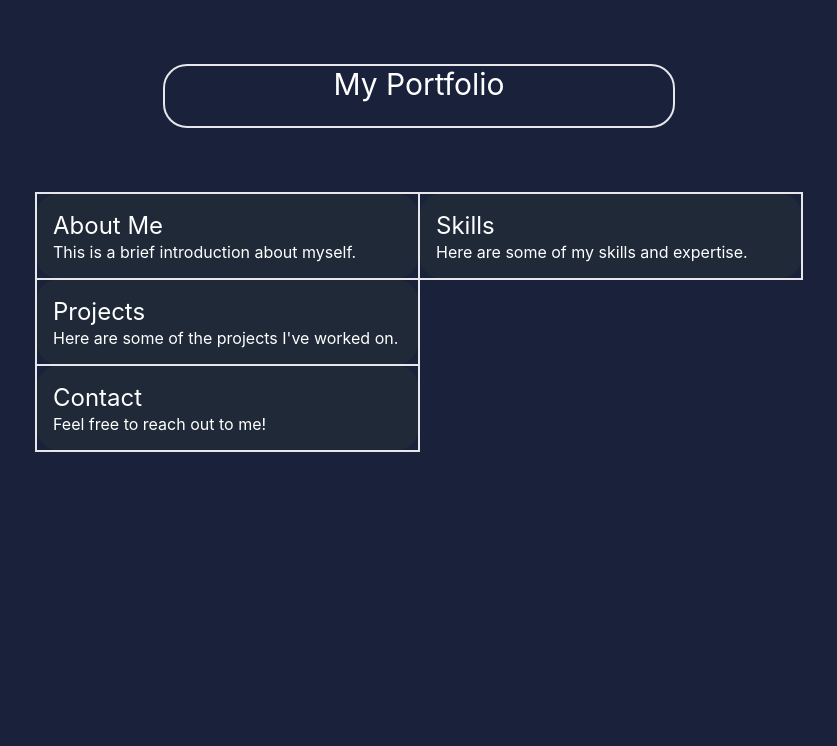
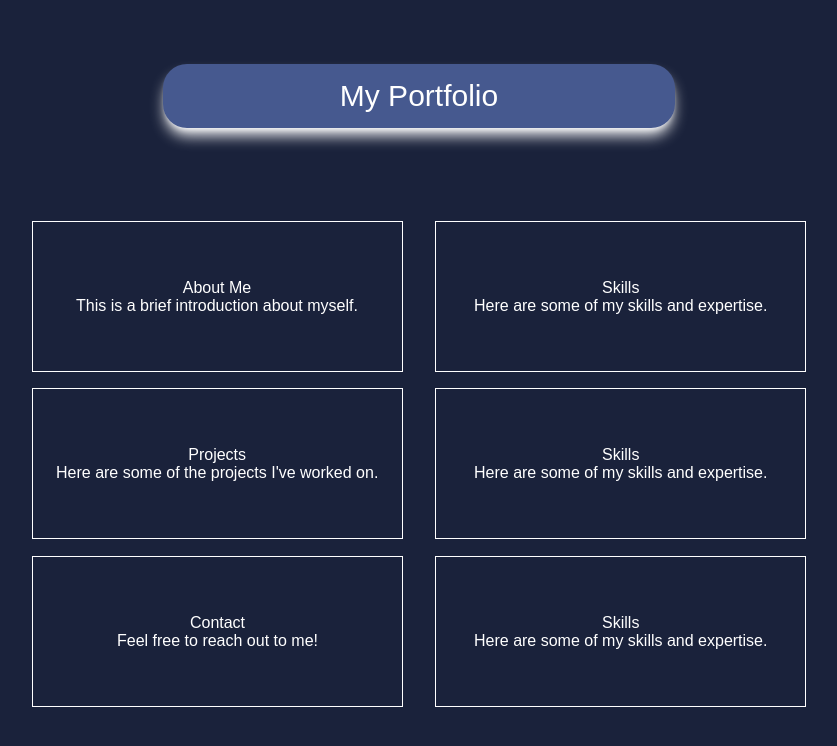
Before and after one commit to P4NV/Portfolio, a React (Create React App) app: page / in a window 1280 px wide. Shown: the top 746 px of the page, without its empty margins (221-1058 px from the left). Built offline with nearby package versions, Linux system fonts and the light colour scheme.

Commit message:
table structure

```diff
--- a/src/App.css
+++ b/src/App.css
@@ -1,8 +1,47 @@
-html {
+@import "tailwindcss/base";
+@import "tailwindcss/components";
+@import "tailwindcss/utilities";
+.App{
+    display: flex;
+    flex-direction: column;
+    align-items: center;
+    justify-content: center;
     font: 16px sans-serif;
+    background-color: rgb(26, 34, 59);
+    width: 100%;
+    height: 100vh;
     margin: 0;
     padding: 0;
-    background-color: rgb(26, 34, 59);
+}
+/* .card{
+    position: relative;
+    overflow: visible; /* allow the scaled element to overflow the cell */
+    /* don't change margin/padding/font on hover — those affect layout */
 
+.card .card-inner{
+    display: inline-block;            /* isolate transform from table layout */
+    transform-origin: center center;
+    transition: transform 0.35s ease, box-shadow 0.35s ease;
+    will-change: transform;
+}
+.card{
+        transform: scale(1);
+        will-change: transform;
+        transition: transform 0.5s ease-out, border-radius 0.5s ease-out,
+                    box-shadow 0.35s ease-out, text-shadow 0.35s ease-out,
+                    padding 1s ease-in-out;
+    }
 
+.card:hover .card-inner{
+    transform: scale(1.5);
+    z-index: 10;
 }
+.card:hover{
+    transform: scale(1.10);
+    border-radius: 20px;
+    box-shadow: 1px 1px 30px rgb(255, 255, 255);
+    text-shadow: 1px 1px 5px rgb(255, 255, 255);
+    padding: 5px;
+    transform-origin: center center;
+    transition: all 0.5s ease-out;
+    }
--- a/src/App.js
+++ b/src/App.js
@@ -4,7 +4,7 @@ import './App.css';
 
 function App() {
   return (
-    <div>
+    <div className="App">
       <Header/>
       <ContentContainer/>
     </div>
--- a/src/components/ContentContainer.js
+++ b/src/components/ContentContainer.js
@@ -3,37 +3,55 @@
 
 export default function ContentContainer(){
 
-    return(
-
+    return (
         <>
-        <table className="w-3/5 m-auto mt-16">
-            <tbody>
+            <table className="h-4/6 w-8/12 table-fixed border-separate border-spacing-y-4 border-spacing-x-8  m-auto p-2 ">
+                <tbody >
                     <tr>
-                    <td className="w-1/2 border-2 p-4 rounded-3xl bg-gray-800">
-                        <h2 className="text-2xl text-white">About Me</h2>
-                        <p className="text-white">This is a brief introduction about myself.</p>
+                        <td className="card border border-white text-center w-1/2 text-white " >
+                            <div className="card-inner">
+                                <h2>About Me</h2>
+                                <p>This is a brief introduction about myself.</p>
+                            </div>
                         </td>
-                    <td className="w-1/2 border-2 p-4 rounded-3xl bg-gray-800">
-                        <h2 className="text-2xl text-white">Skills</h2>
-                        <p className="text-white">Here are some of my skills and expertise.</p>
+                        <td className="card border border-white text-center w-1/2 text-white">
+                            <div className="card-inner">
+                                <h2>Skills</h2>
+                                <p>Here are some of my skills and expertise.</p>
+                            </div>
                         </td>
                     </tr>
                     <tr>
-                    <td className="w-1/2 border-2 p-4 rounded-3xl bg-gray-800 mt-4">
-                        <h2 className="text-2xl text-white">Projects</h2>
-                        <p className="text-white">Here are some of the projects I've worked on.</p>
+                        <td className="card border border-white text-center w-1/2 text-white">
+                            <div className="card-inner">
+                                <h2>Projects</h2>
+                                <p>Here are some of the projects I've worked on.</p>
+                            </div>
+                        </td>
+                        <td className="card border border-white text-center w-1/2 text-white">
+                            <div className="card-inner">
+                                <h2>Skills</h2>
+                                <p>Here are some of my skills and expertise.</p>
+                            </div>
                         </td>
                     </tr>
                     <tr>
-                    <td className="w-1/2 border-2 p-4 rounded-3xl bg-gray-800 mt-4">
-                        <h2 className="text-2xl text-white">Contact</h2>
-                        <p className="text-white">Feel free to reach out to me!</p>
+                        <td className="card border border-white text-center w-1/2 text-white">
+                            <div className="card-inner">
+                                <h2>Contact</h2>
+                                <p>Feel free to reach out to me!</p>
+                            </div>
+                        </td>
+                        <td className="card border border-white text-center w-1/2 text-white">
+                            <div className="card-inner">
+                                <h2>Skills</h2>
+                                <p>Here are some of my skills and expertise.</p>
+                            </div>
                         </td>
                     </tr>
                 </tbody>
             </table>
         </>
-
     )
 
 }
--- a/src/components/Header.js
+++ b/src/components/Header.js
@@ -2,9 +2,10 @@ export default function Header() {
 
     return (
 
-        <div className="w-2/5 h-16 border-2 m-auto mt-16 rounded-3xl"  >
+        <div className="w-2/5 h-16  mt-16 rounded-3xl flex items-center
+                        bg-[rgb(70,89,143)] shadow-lg shadow-white"  >
 
-            <h1 className="text-3xl text-center align-middle text-white">My Portfolio</h1>
+            <h1 className="text-3xl text-white m-auto">My Portfolio</h1>
 
         </div>
 
```
Lines whose indentation alone changed are shown as unchanged.
